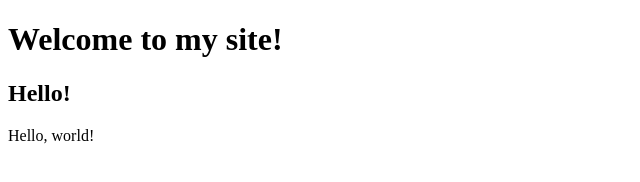
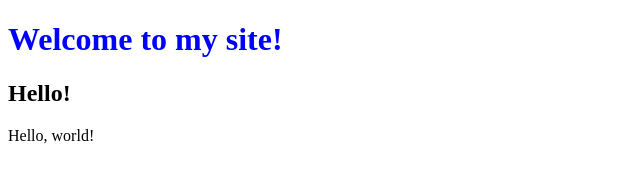
Before and after one commit to pr0steg/webpy, a plain HTML site: page hello.html in a window 1280 px wide. Shown: the whole page, without its empty margins (0-640 px from the left). Drawn offline with Linux system fonts and the light colour scheme.

Commit message:
Add style

```diff
--- a/hello.html
+++ b/hello.html
@@ -4,7 +4,7 @@
         <title>Hello!</title>
     </head>
     <body>
-        <h1>Welcome to my site!</h1>
+        <h1 style="color:blue;">Welcome to my site!</h1>
         <h2>Hello!</h2>
         Hello, world!
     </body>
```
